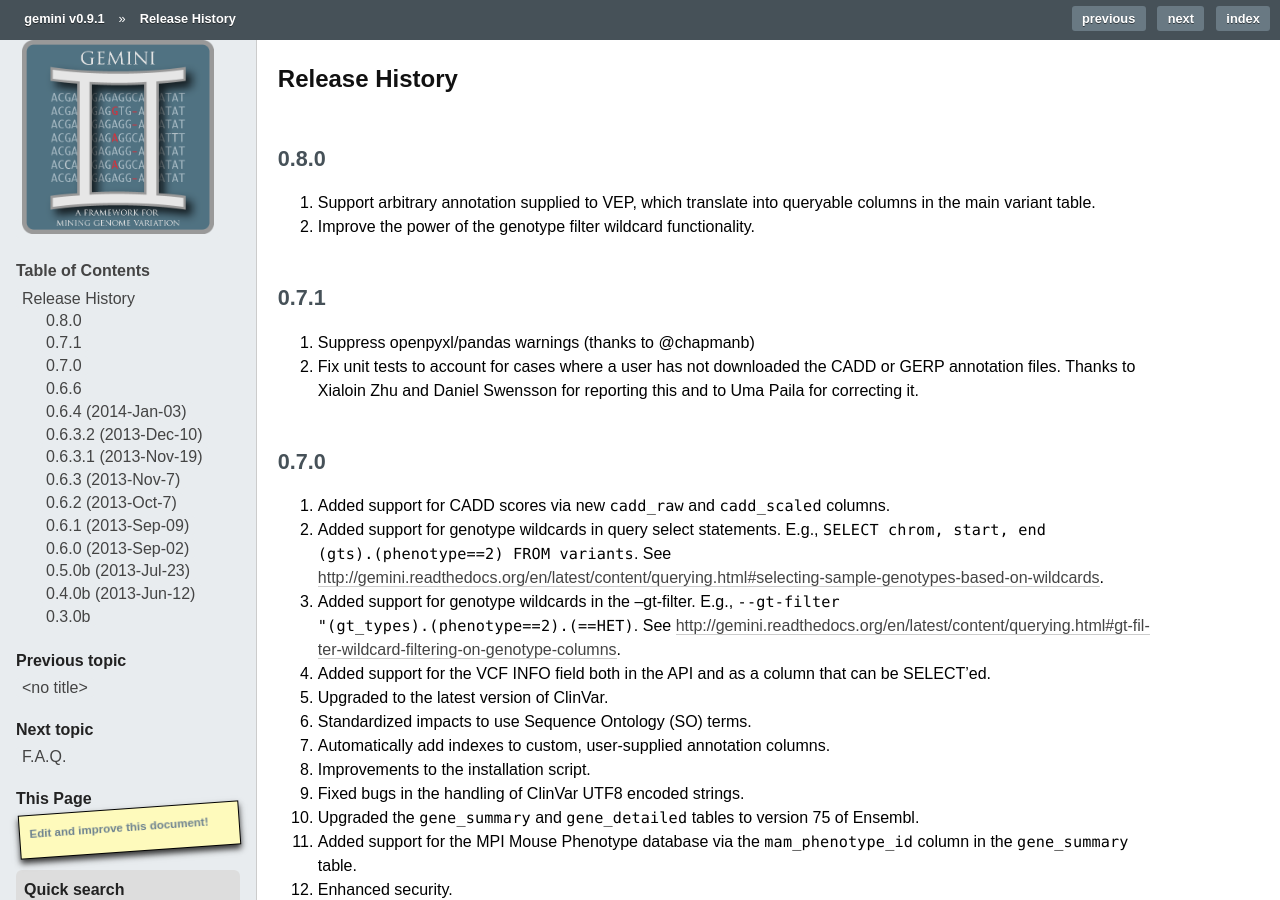
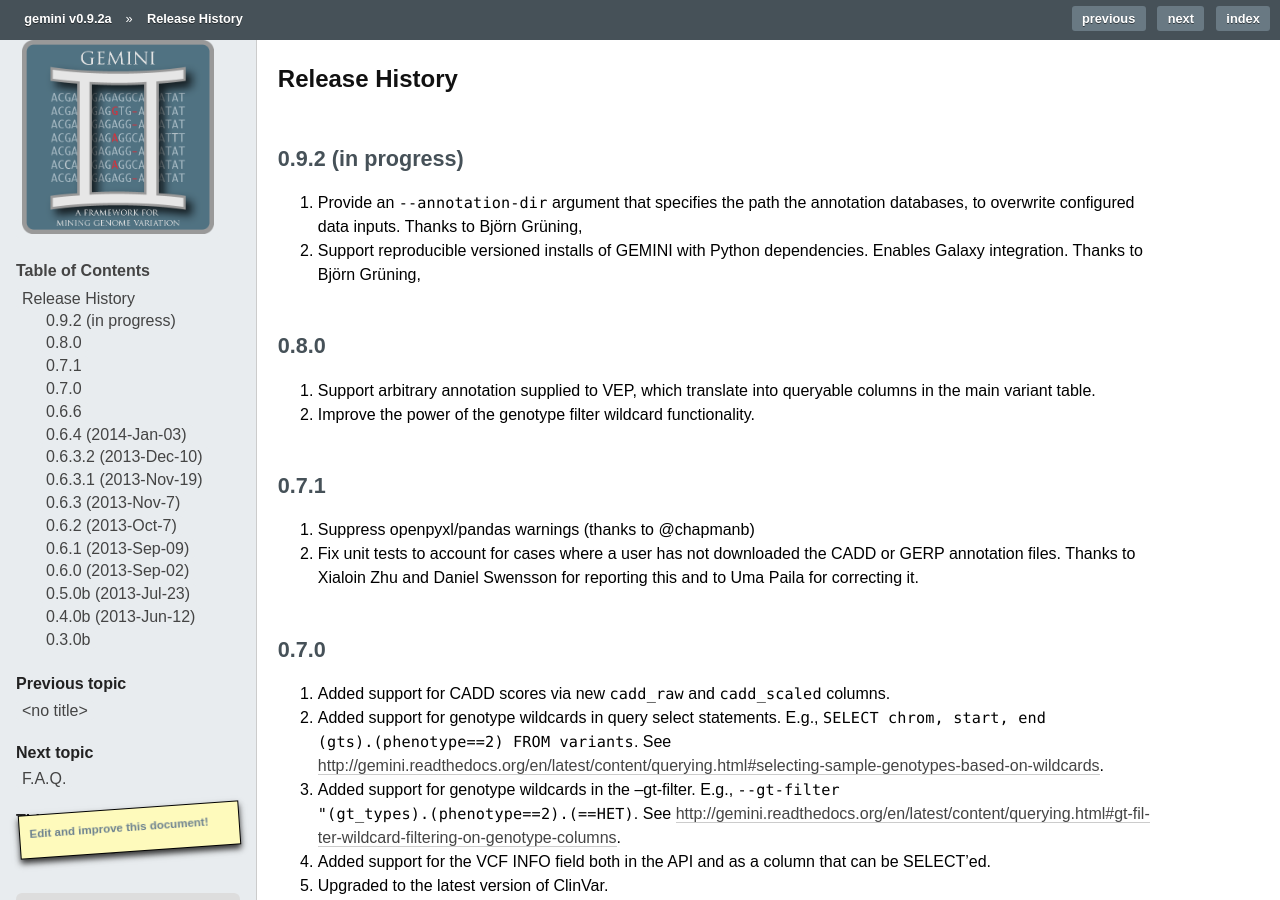
Before and after one commit to arq5x/gemini, a Sphinx documentation site: the page built from docs/content/history.rst, in a window 1280 px wide and 900 px high. Built offline with Sphinx 7.4.7, drawn with Linux system fonts in a browser that asks for light colours; formulas are drawn with MathJax 3; pages that are not in the unit, such as notebooks, are missing from menus; comment, search, counter and statistics services are not loaded; the version number is read from the project's files by our own code; some of the changed text lies outside the part shown.

```diff
--- a/docs/content/acknowledgements.rst
+++ b/docs/content/acknowledgements.rst
@@ -10,3 +10,4 @@
 - Brad Chapman, HSPH
 - Rory Kirchner, HSPH
 - Oliver Hofmann, HSPH
+- Björn Grüning, University of Freiburg
--- a/docs/content/history.rst
+++ b/docs/content/history.rst
@@ -1,6 +1,13 @@
 #############################
 Release History
 #############################
+
+0.9.2 (in progress)
+===================
+1. Provide an ``--annotation-dir`` argument that specifies the path the
+   annotation databases, to overwrite configured data inputs. Thanks to Björn Grüning,
+2. Support reproducible versioned installs of GEMINI with Python
+   dependencies. Enables Galaxy integration. Thanks to Björn Grüning,
 
 0.8.0
 =======================================
--- a/gemini/version.py
+++ b/gemini/version.py
@@ -1 +1 @@
-__version__="0.9.1"
+__version__="0.9.2a"
```
Also changed, not shown: 1 other file.
